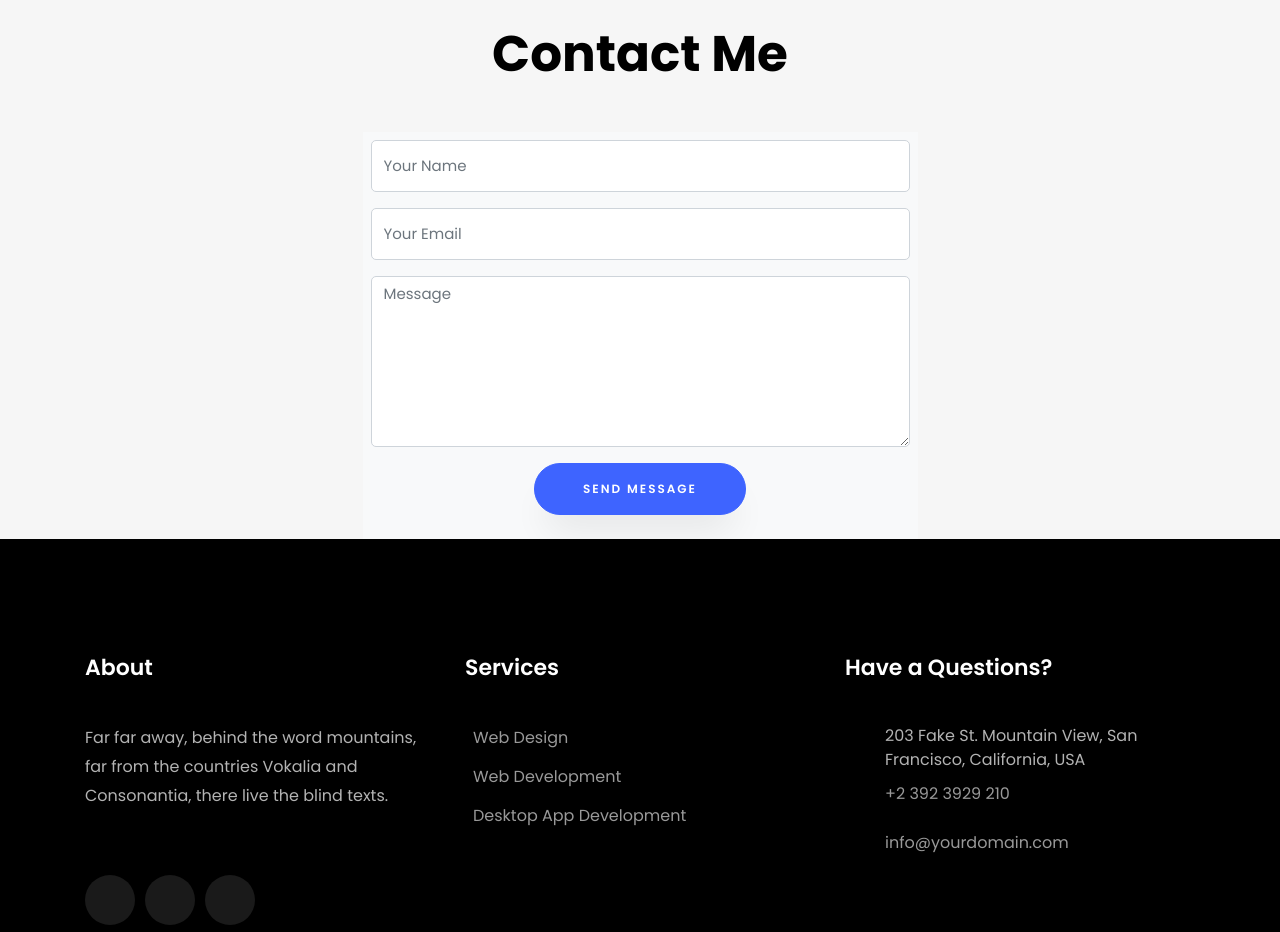
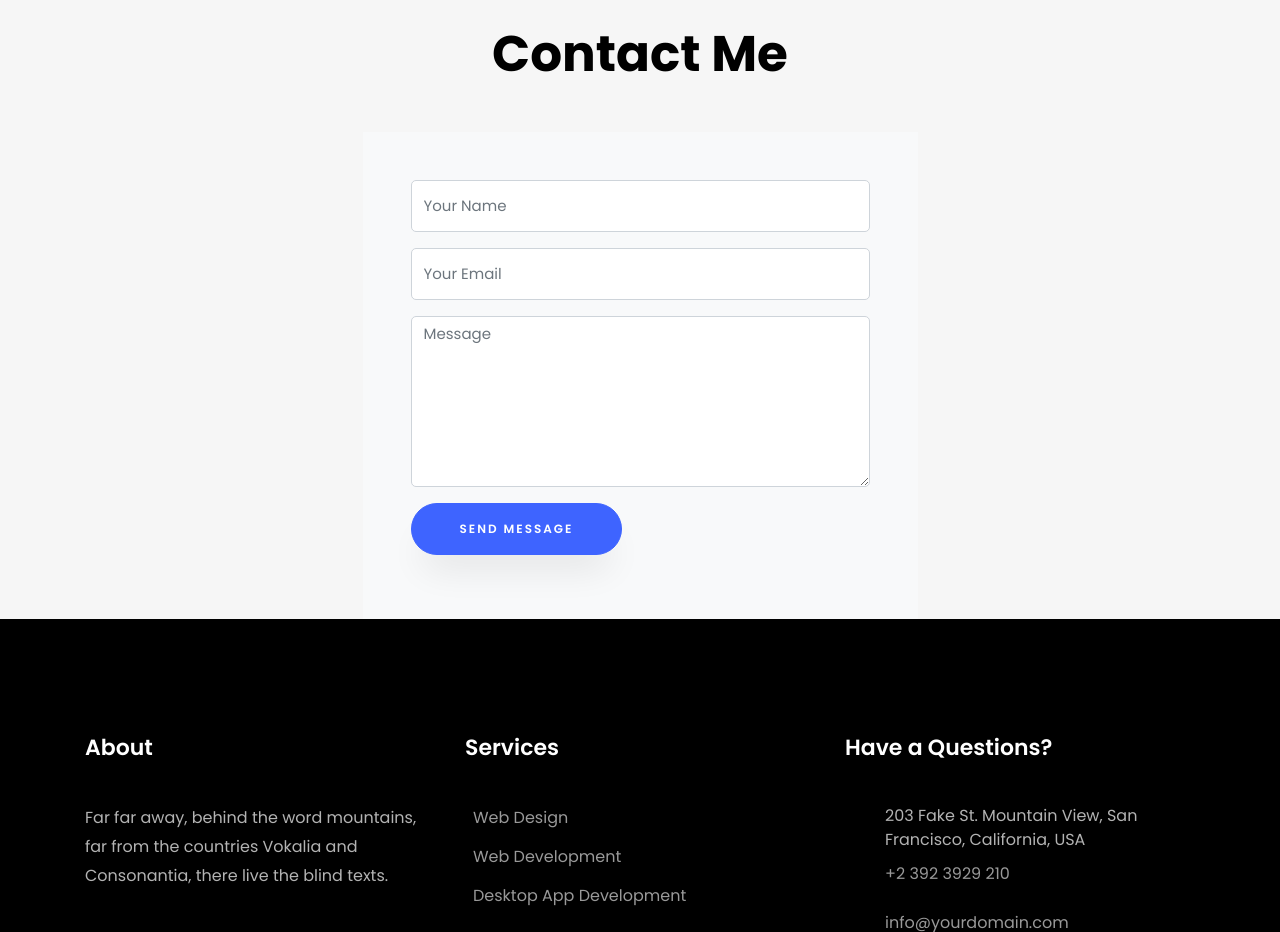
Before and after one commit to Pritampk7/portfolia, an Angular app: page / in a window 1280 px wide. Shown: the part 5600-6532 px from the top of the page. Built offline with nearby package versions, Linux system fonts and the light colour scheme.

Commit message:
some more testing

```diff
--- a/src/app/app.component.html
+++ b/src/app/app.component.html
@@ -179,20 +179,21 @@
 
 			<div class="row no-gutters block-9 " style="display: flex;justify-content: center;">
 				<div class="col-md-6 order-md-last d-flex">
-					<form class="bg-light p-4 p-md-2 contact-form" name="contact" method="POST"
-						data-netlify="true" style="text-align: center;">
+					<form class="bg-light p-4 p-md-5 contact-form" name="contact" method="POST"
+						data-netlify="true">
 						<input type="hidden" name="form-name" value="contact">
 
 						<div class="form-group">
-							<input type="text" class="form-control" placeholder="Your Name">
+							<input type="text" class="form-control" placeholder="Your Name"
+								name="name">
 						</div>
 						<div class="form-group">
-							<input type="text" class="form-control"
-								placeholder="Your Email">
+							<input type="text" class="form-control" placeholder="Your Email"
+								name="email">
 						</div>
 						<div class="form-group">
-							<textarea name="" id="" cols="30" rows="7" class="form-control"
-								placeholder="Message"></textarea>
+							<textarea name="message" id="" cols="30" rows="7"
+								class="form-control" placeholder="Message"></textarea>
 						</div>
 						<div class="form-group">
 							<input type="submit" value="Send Message"
```
